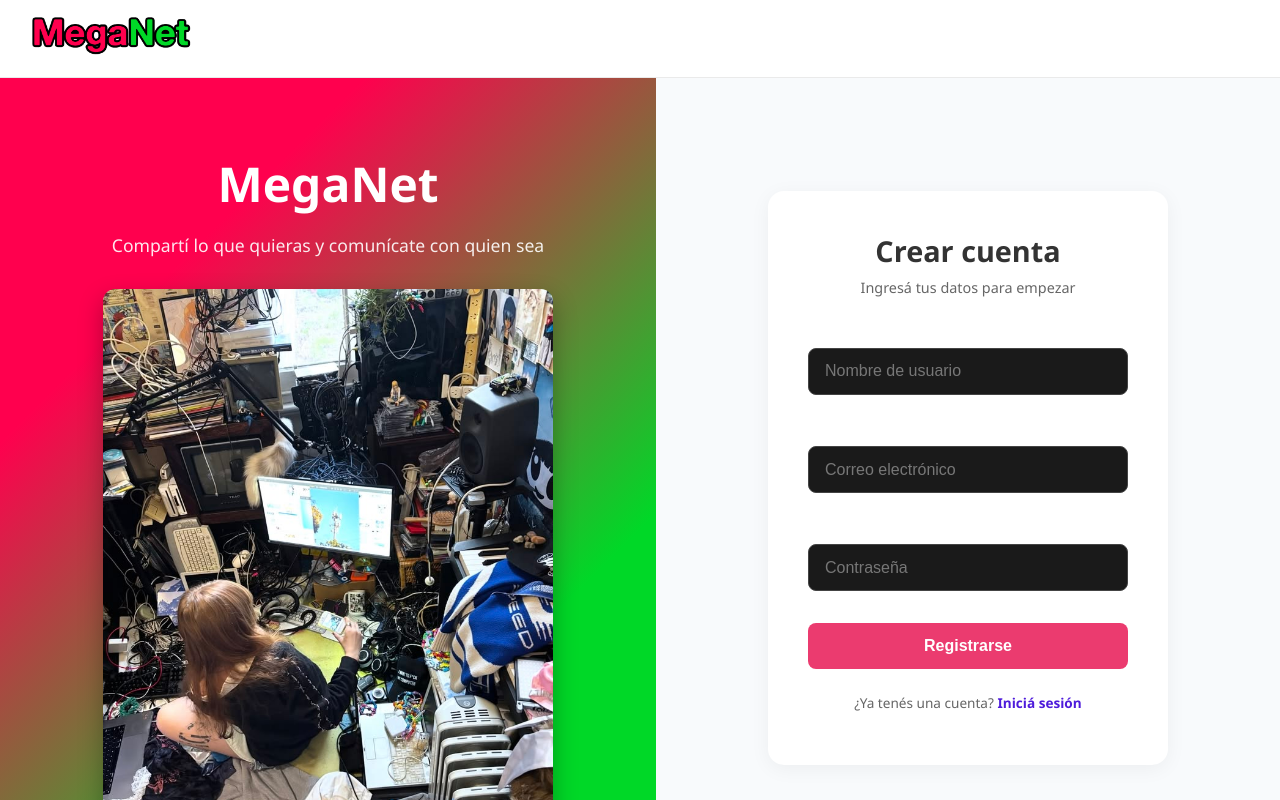
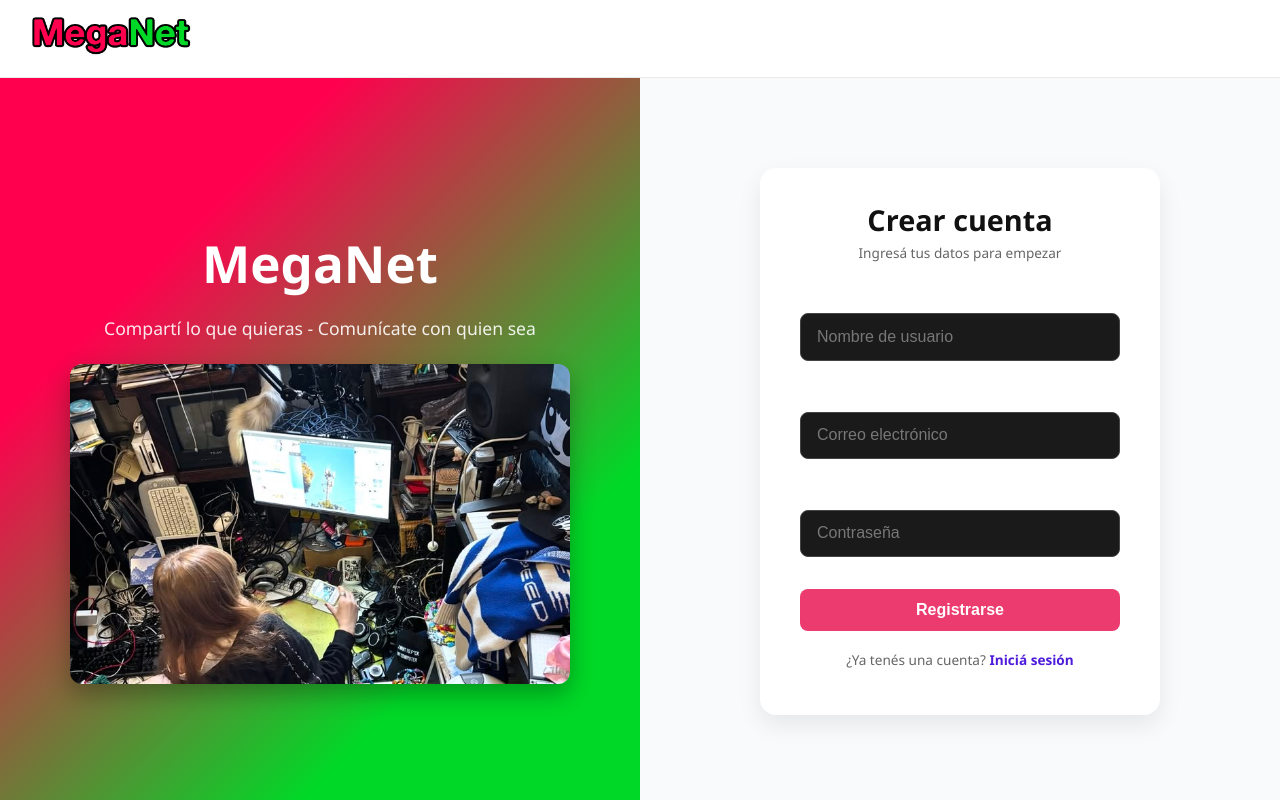
Before and after one commit to Oliveraleon/MegaNet, a React app in the folder frontend/: page /register in a window 1280 px wide. Built offline with nearby package versions, Linux system fonts and the light colour scheme; the HTML template or start-up script is replaced by a standard one.

Commit message:
Correcion en la pagina de Register

```diff
--- a/frontend/src/components/Register.css
+++ b/frontend/src/components/Register.css
@@ -1,18 +1,20 @@
-
-.register-layout {
-    display: flex;
-    height: 100vh;
-    width: 100%;
-    overflow: hidden;
-}
-
 html, body {
     margin: 0;
     padding: 0;
     height: 100vh;
-    overflow: hidden; /* <--- Esto corta cualquier contenido extra o espacio fantasma */
+    width: 100vw;
+    overflow: hidden;
 }
 
+/* Contenedor principal en dos mitades */
+.register-layout {
+    display: flex;
+    height: calc(100vh - 73px);
+    width: 100vw;
+    overflow: hidden;
+}
+
+/* Lado izquierdo (Imagen y textos) */
 .register-left {
     flex: 1;
     background: linear-gradient(135deg, #ff004e 25%, #00d827 75%);
@@ -20,30 +22,38 @@ html, body {
     justify-content: center;
     align-items: center;
     color: white;
-    padding: 3rem;
+    padding: 2rem;
     text-align: center;
+    box-sizing: border-box;
+}
+
+.brand-content {
+    max-width: 500px;
+    width: 100%;
 }
 
 .brand-content h1 {
-    font-size: 3rem;
+    font-size: clamp(2rem, 4vw, 3.5rem);
     margin-bottom: 0.5rem;
     font-weight: bold;
 }
 
 .brand-content p {
-    font-size: 1.1rem;
-    margin-bottom: 2rem;
+    font-size: clamp(0.9rem, 1.5vw, 1.1rem);
+    margin-bottom: 1.5rem;
     opacity: 0.9;
 }
 
 .register-image {
     max-width: 100%;
-    width: 450px;
-    height: auto;
+    width: 100%;
+    max-height: 40vh;
+    object-fit: cover;
     border-radius: 12px;
     box-shadow: 0 10px 25px rgba(0, 0, 0, 0.3);
 }
 
+/* Lado derecho (Formulario centrado) */
 .register-right {
     flex: 1;
     display: flex;
@@ -51,63 +61,71 @@ html, body {
     align-items: center;
     background-color: #f8fafc;
     padding: 2rem;
+    box-sizing: border-box;
 }
 
+/* Tarjeta flotante compacta */
 .register-card {
     background: #ffffff;
-    padding: 2.5rem;
+    padding: 2rem 2.5rem;
     border-radius: 16px;
-    box-shadow: 0 4px 20px rgba(0, 0, 0, 0.05);
+    box-shadow: 0 10px 25px rgba(0, 0, 0, 0.08);
     width: 100%;
     max-width: 400px;
+    box-sizing: border-box;
 }
 
 .register-title {
-    margin: 0 0 0.5rem 0;
+    margin: 0 0 0.25rem 0;
     font-size: 1.8rem;
-    color: #333333;
+    color: #111111;
     text-align: center;
     font-weight: bold;
 }
 
 .register-subtitle {
     margin: 0 0 1.5rem 0;
-    font-size: 0.9rem;
+    font-size: 0.85rem;
     color: #666666;
     text-align: center;
 }
 
+/* Estilos de los inputs para que no queden gigantes */
 .form-group {
-    margin-bottom: 1.25rem;
+    margin-bottom: 1rem;
     display: flex;
     flex-direction: column;
     text-align: left;
 }
 
 .form-group label {
-    margin-bottom: 0.5rem;
-    font-size: 0.85rem;
+    margin-bottom: 0.4rem;
+    font-size: 0.8rem;
     font-weight: 600;
     color: #444444;
 }
 
 .form-group input {
-    padding: 0.75rem 1rem;
+    padding: 0.65rem 0.9rem;
     border: 1px solid #d1d5db;
     border-radius: 8px;
-    font-size: 1rem;
+    font-size: 0.95rem;
+    width: 100%;
+    box-sizing: border-box;
     outline: none;
+    background-color: #1a1a1a; /* Manteniendo tu estilo oscuro en los inputs */
+    color: #ffffff;
     transition: border-color 0.2s, box-shadow 0.2s;
 }
 
 .form-group input:focus {
-    border-color: #667eea;
-    box-shadow: 0 0 0 3px rgba(102, 126, 234, 0.15);
+    border-color: #00e5ff;
+    box-shadow: 0 0 0 3px rgba(0, 229, 255, 0.15);
 }
 
 .register-button {
     width: 100%;
-    padding: 0.85rem;
+    padding: 0.75rem;
     background-color: #eb3b6f;
     color: white;
     border: none;
@@ -124,7 +142,7 @@ html, body {
 }
 
 .register-footer {
-    margin-top: 1.5rem;
+    margin-top: 1.2rem;
     text-align: center;
     font-size: 0.85rem;
     color: #666666;
@@ -140,8 +158,12 @@ html, body {
     text-decoration: underline;
 }
 
+/* Responsivo para celulares */
 @media (max-width: 768px) {
     .register-left {
         display: none;
     }
+    .register-right {
+        flex: 1;
+    }
 }
--- a/frontend/src/components/Register.jsx
+++ b/frontend/src/components/Register.jsx
@@ -26,7 +26,7 @@ function Register() {
             <div className="register-left">
                 <div className="brand-content">
                     <h1>MegaNet</h1>
-                    <p>Compartí lo que quieras y comunícate con quien sea</p>
+                    <p>Compartí lo que quieras - Comunícate con quien sea</p>
                     <img
                         src="Register1.jpg"
                         alt="Comunidad MegaNet"
```
